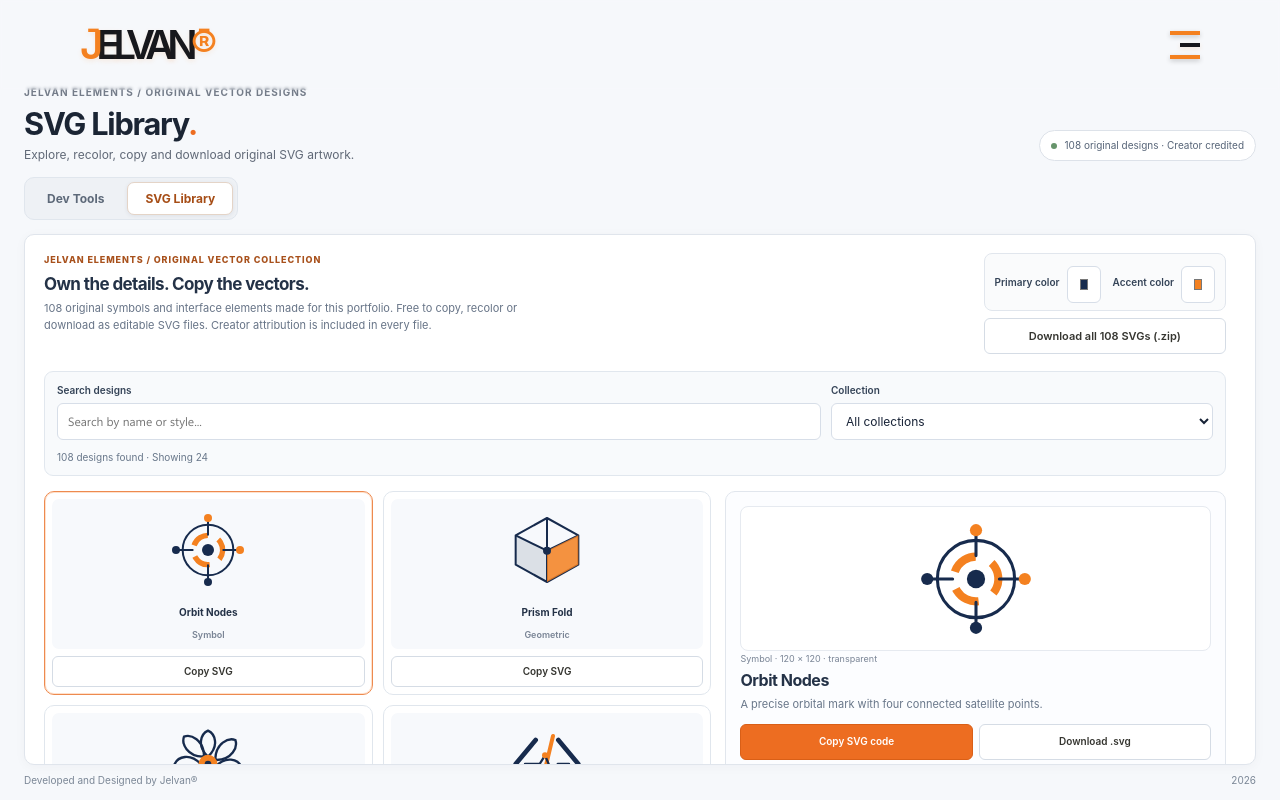
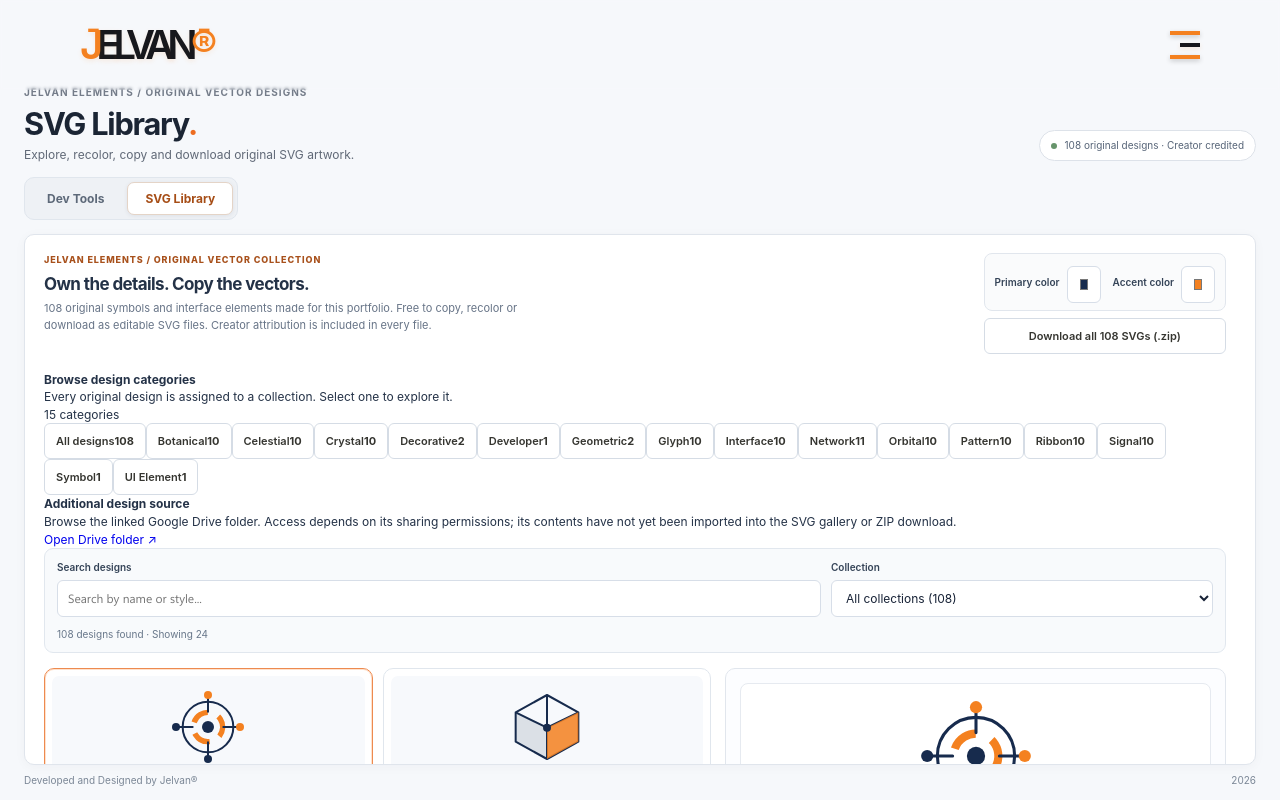
Before and after one commit to DevJel/Jelvan-R-Portfolio, a Next.js app: page /svg-library in a window 1280 px wide. Built offline with nearby package versions, Linux system fonts and the light colour scheme.

Commit message:
feat(svg-library): browsable category counts and external Drive source access

```diff
--- a/components/DevTools/SvgLibrary.tsx
+++ b/components/DevTools/SvgLibrary.tsx
@@ -1,4 +1,4 @@
-import React, { useState } from 'react';
+import React, { useEffect, useState } from 'react';
 import styles from './SvgLibrary.module.css';
 import { additionalSvgAssets } from './SvgLibraryCollection';
 import { saveCollectionZip } from './SvgLibraryExport';
@@ -128,6 +128,11 @@ const originalAssets: SvgAsset[] = [
 
 const assets: SvgAsset[] = [...originalAssets, ...additionalSvgAssets];
 const categories = Array.from(new Set(assets.map(asset => asset.kind))).sort();
+const categoryCounts = categories.map(name => ({
+  name,
+  count: assets.filter(asset => asset.kind === name).length,
+}));
+const driveCollectionUrl = 'https://drive.google.com/drive/folders/1ZNQQhj1U1Us_6WHKbMOq1Xk5sXtQmonJ';
 const PAGE_SIZE = 24;
 
 const validColor = (value: string): string =>
@@ -171,6 +176,11 @@ export default function SvgLibrary() {
   const [query, setQuery] = useState('');
   const [category, setCategory] = useState('all');
   const [shown, setShown] = useState(PAGE_SIZE);
+  useEffect(() => {
+    const requested = new URLSearchParams(window.location.search).get('collection');
+    if (requested && categories.includes(requested)) setCategory(requested);
+  }, []);
+
   const search = query.trim().toLowerCase();
   const matches = assets.filter(asset =>
     (category === 'all' || asset.kind === category) &&
@@ -197,7 +207,15 @@ export default function SvgLibrary() {
     setMessage('Full library downloaded as ' + assets.length + ' editable SVG files.');
   };
   const changeSearch = (value: string) => { setQuery(value); setShown(PAGE_SIZE); setMessage(''); };
-  const changeCategory = (value: string) => { setCategory(value); setShown(PAGE_SIZE); setMessage(''); };
+  const changeCategory = (value: string) => {
+    setCategory(value);
+    setShown(PAGE_SIZE);
+    setMessage('');
+    const url = new URL(window.location.href);
+    if (value === 'all') url.searchParams.delete('collection');
+    else url.searchParams.set('collection', value);
+    window.history.replaceState(window.history.state, '', url.pathname + url.search + url.hash);
+  };
 
   return (
     <div className={styles.library}>
@@ -215,14 +233,45 @@ export default function SvgLibrary() {
           <button className={styles.downloadAll} type="button" onClick={saveAll}>Download all {assets.length} SVGs (.zip)</button>
         </div>
       </div>
+      <section className={styles.categorySection} aria-labelledby="svg-category-heading">
+        <div className={styles.categoryHeading}>
+          <div>
+            <h4 id="svg-category-heading">Browse design categories</h4>
+            <p>Every original design is assigned to a collection. Select one to explore it.</p>
+          </div>
+          <span>{categories.length} categories</span>
+        </div>
+        <div className={styles.categoryGrid} role="group" aria-label="Filter by SVG design category">
+          <button type="button" className={category === 'all' ? styles.categoryActive : styles.categoryButton}
+            aria-pressed={category === 'all'} onClick={() => changeCategory('all')}>
+            <span>All designs</span><strong>{assets.length}</strong>
+          </button>
+          {categoryCounts.map(group => (
+            <button key={group.name} type="button"
+              className={category === group.name ? styles.categoryActive : styles.categoryButton}
+              aria-pressed={category === group.name}
+              onClick={() => changeCategory(group.name)}>
+              <span>{group.name}</span><strong>{group.count}</strong>
+            </button>
+          ))}
+        </div>
+      </section>
+      <aside className={styles.driveSource} aria-label="Additional design collection on Google Drive">
+        <div>
+          <strong>Additional design source</strong>
+          <p>Browse the linked Google Drive folder. Access depends on its sharing permissions; its contents have not yet been imported into the SVG gallery or ZIP download.</p>
+        </div>
+        <a href={driveCollectionUrl} target="_blank" rel="noopener noreferrer"
+          aria-label="Open additional design folder in Google Drive (opens in a new tab)">Open Drive folder ↗</a>
+      </aside>
       <div className={styles.filters}>
         <label htmlFor="svg-library-search">Search designs
           <input id="svg-library-search" aria-label="Search designs" type="search" value={query} onChange={event => changeSearch(event.target.value)} placeholder="Search by name or style..." autoComplete="off" />
         </label>
         <label htmlFor="svg-library-category">Collection
           <select id="svg-library-category" aria-label="Collection" value={category} onChange={event => changeCategory(event.target.value)}>
-            <option value="all">All collections</option>
-            {categories.map(group => <option key={group} value={group}>{group}</option>)}
+            <option value="all">All collections ({assets.length})</option>
+            {categoryCounts.map(group => <option key={group.name} value={group.name}>{group.name} ({group.count})</option>)}
           </select>
         </label>
         <p className={styles.count} role="status">{matches.length} designs found · Showing {visible.length}</p>
```
